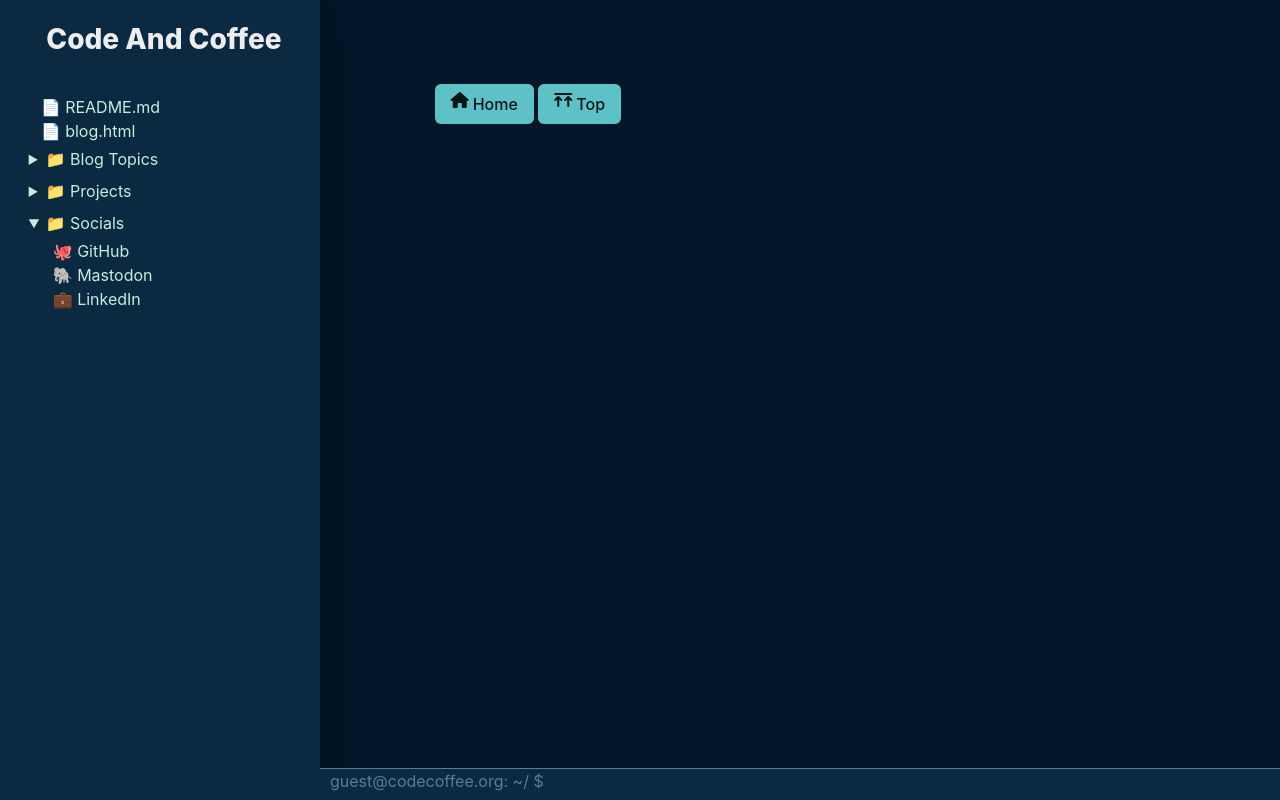
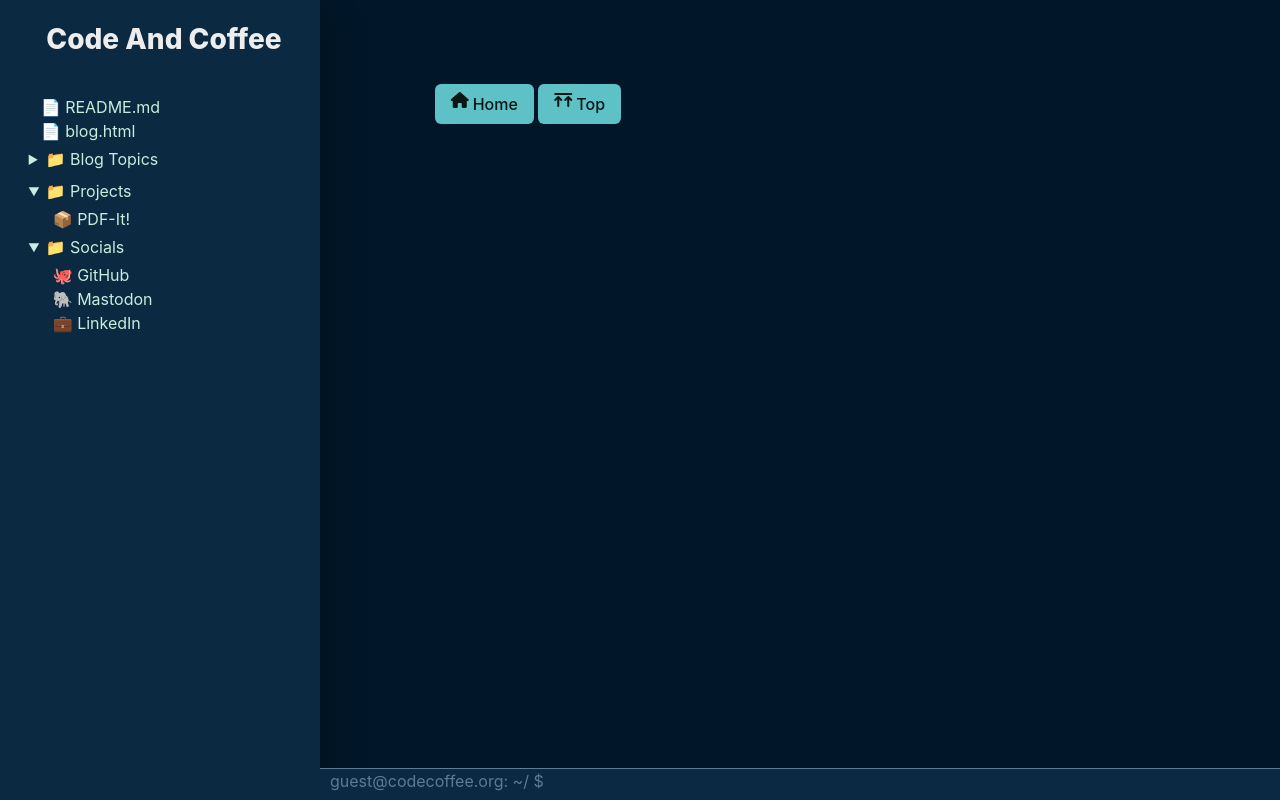
Before and after one commit to M-Barrows/Home, a Flask app: template src/templates/page.html in a window 1280 px wide. Run offline with Flask 3, Linux system fonts and the light colour scheme; the template is opened without the code that fills it, so the values that code supplies are empty; some libraries are stand-ins or nearby versions.

Commit message:
officially add link to pdf-it!

```diff
--- a/src/templates/sidebar.html
+++ b/src/templates/sidebar.html
@@ -25,11 +25,10 @@
             </div>
             {% endfor %}
         </details>
-        <details>
+        <details open>
             <summary class="my-1" style="color:#caecdd">📁 Projects </summary>
             <div style="text-overflow:ellipsis; overflow:hidden; white-space:nowrap">
-                <a href="#"><span style="color:#caecdd; " class="pl-5 py-1"> 💭
-                        ⚠️ Comming Soon ⚠️</span></a>
+                <a href="https://codecoffee.org/pdfit"><span style="color:#caecdd; " class="pl-5 py-1"> 📦 PDF-It!</span></a>
             </div>
         </details>
         <details open>
```
